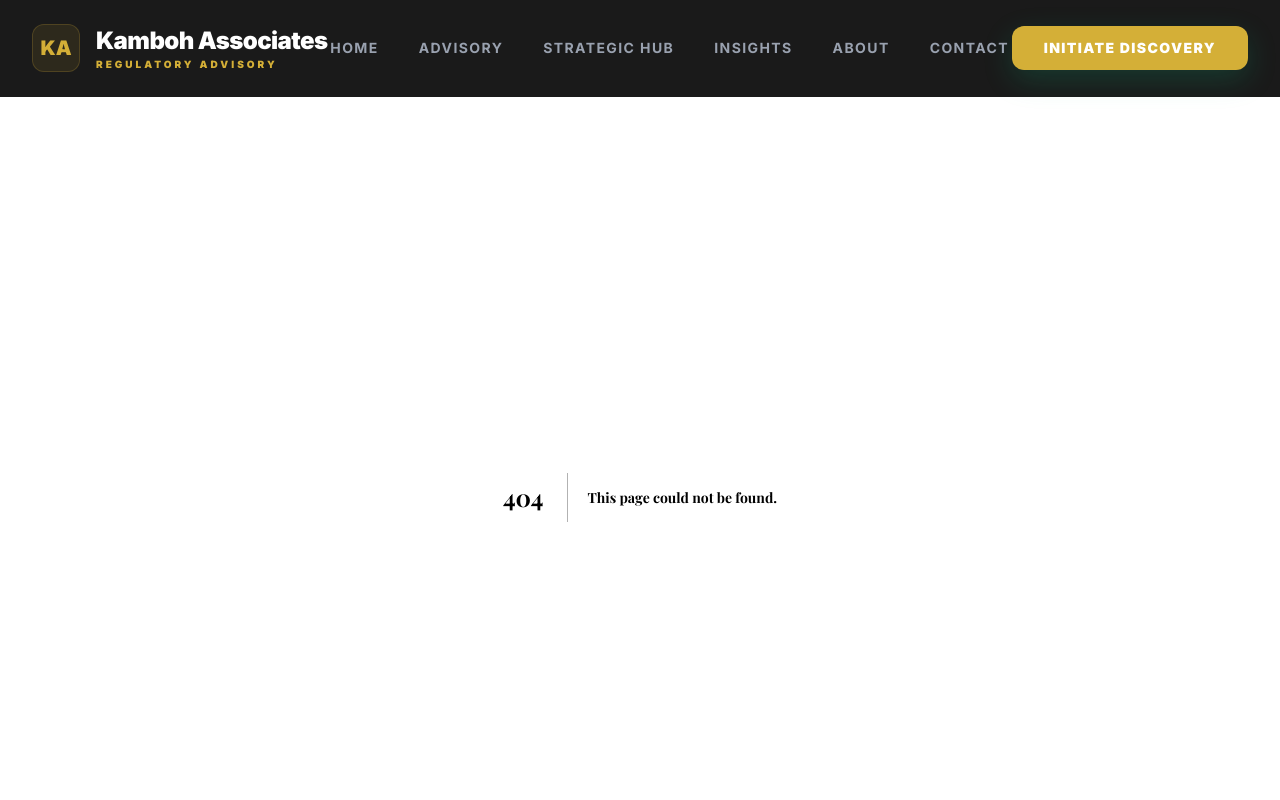
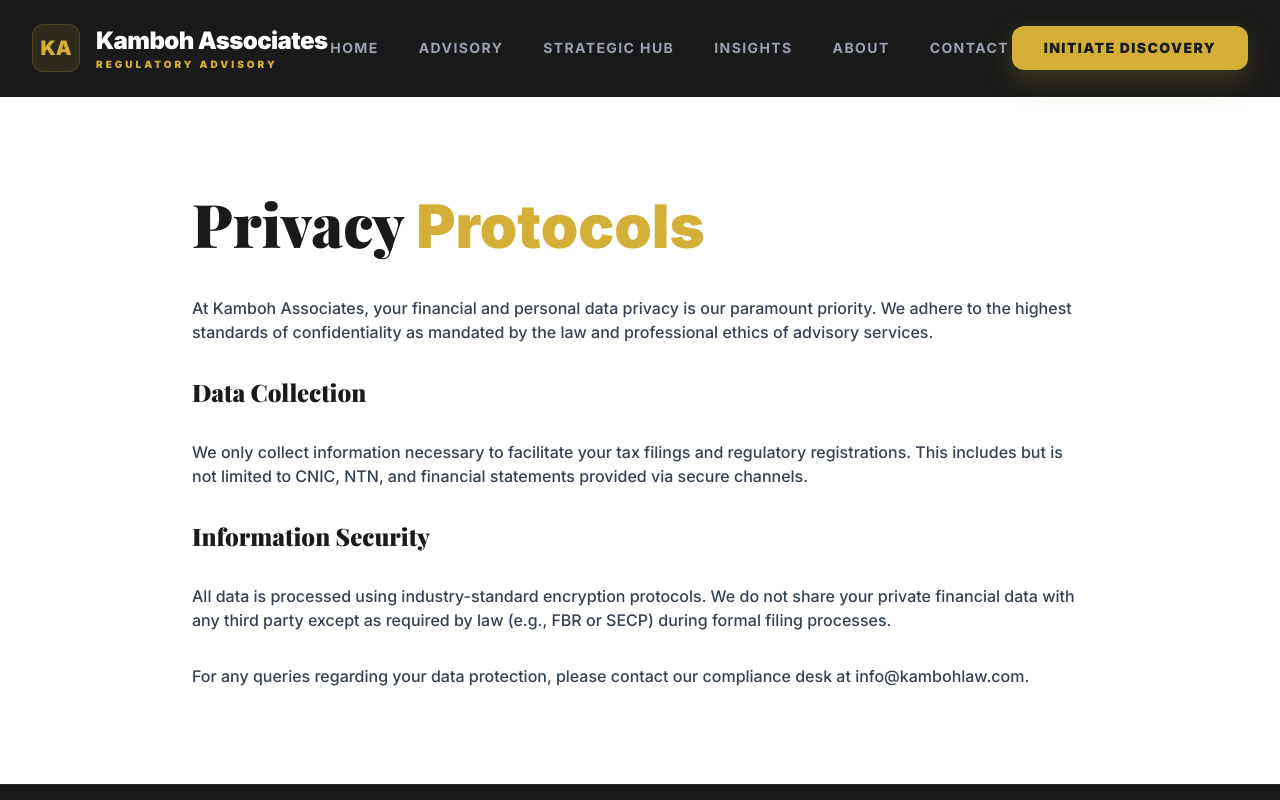
Before and after one commit to Usama-remote-worker/Kamboh-Law-Firm, a Next.js app: page /privacy in a window 1280 px wide. Before the commit this address had no page. Shown: the top 800 px of the page. Built offline with nearby package versions, Linux system fonts and the light colour scheme.

Commit message:
Compliance fix: Updated NTN verification to point directly to official IRIS portal as per audit requirements.

```diff
--- /dev/null
+++ b/src/app/disclaimer/page.tsx
@@ -0,0 +1,20 @@
+import Container from '@/components/common/Container';
+
+export default function Disclaimer() {
+  return (
+    <section className="py-24 bg-white text-primary">
+      <Container>
+        <div className="max-w-4xl mx-auto">
+          <h1 className="text-4xl md:text-6xl font-black mb-10">Regulatory <span className="text-gold">Disclaimer</span></h1>
+          <div className="prose prose-lg prose-gold max-w-none space-y-8 font-medium text-gray-700">
+            <p>The information and tools provided on this website are for educational and estimation purposes only and do not constitute legal or professional tax advice.</p>
+            <h2 className="text-2xl font-black text-primary">No Client Relationship</h2>
+            <p>Use of this website or its tools does not create an attorney-client or advisor-client relationship between you and Kamboh Associates. Such a relationship is only established upon signing a formal engagement letter.</p>
+            <h2 className="text-2xl font-black text-primary">FBR Compliance</h2>
+            <p>While we strive for 100% accuracy based on 2025-26 FBR slabs and SECP regulations, regulatory authorities may change laws without notice. Always verify final figures with a qualified professional.</p>
+          </div>
+        </div>
+      </Container>
+    </section>
+  );
+}
--- /dev/null
+++ b/src/app/privacy/page.tsx
@@ -0,0 +1,21 @@
+import Container from '@/components/common/Container';
+
+export default function PrivacyPolicy() {
+  return (
+    <section className="py-24 bg-white text-primary">
+      <Container>
+        <div className="max-w-4xl mx-auto">
+          <h1 className="text-4xl md:text-6xl font-black mb-10">Privacy <span className="text-gold">Protocols</span></h1>
+          <div className="prose prose-lg prose-gold max-w-none space-y-8 font-medium text-gray-700">
+            <p>At Kamboh Associates, your financial and personal data privacy is our paramount priority. We adhere to the highest standards of confidentiality as mandated by the law and professional ethics of advisory services.</p>
+            <h2 className="text-2xl font-black text-primary">Data Collection</h2>
+            <p>We only collect information necessary to facilitate your tax filings and regulatory registrations. This includes but is not limited to CNIC, NTN, and financial statements provided via secure channels.</p>
+            <h2 className="text-2xl font-black text-primary">Information Security</h2>
+            <p>All data is processed using industry-standard encryption protocols. We do not share your private financial data with any third party except as required by law (e.g., FBR or SECP) during formal filing processes.</p>
+            <p>For any queries regarding your data protection, please contact our compliance desk at info@kambohlaw.com.</p>
+          </div>
+        </div>
+      </Container>
+    </section>
+  );
+}
--- /dev/null
+++ b/src/app/terms/page.tsx
@@ -0,0 +1,21 @@
+import Container from '@/components/common/Container';
+
+export default function TermsOfService() {
+  return (
+    <section className="py-24 bg-white text-primary">
+      <Container>
+        <div className="max-w-4xl mx-auto">
+          <h1 className="text-4xl md:text-6xl font-black mb-10">Service <span className="text-gold">Mandate</span></h1>
+          <div className="prose prose-lg prose-gold max-w-none space-y-8 font-medium text-gray-700">
+            <p>By using the Kamboh Associates platform and tools, you agree to the following terms and conditions governing our advisory relationship.</p>
+            <h2 className="text-2xl font-black text-primary">Advisory Nature</h2>
+            <p>The calculations provided by our free tools (Strategic Hub) are for estimation purposes only. Formal tax liability is determined upon final verification of all documents by our licensed consultants.</p>
+            <h2 className="text-2xl font-black text-primary">User Responsibility</h2>
+            <p>Users are responsible for the accuracy of data entered into our calculators. Kamboh Associates is not liable for errors resulting from incorrect user input.</p>
+            <p>Consultations booked via this site are subject to professional service agreements provided during the engagement.</p>
+          </div>
+        </div>
+      </Container>
+    </section>
+  );
+}
--- a/src/app/tools/ntn-checker/page.tsx
+++ b/src/app/tools/ntn-checker/page.tsx
@@ -95,11 +95,11 @@ export default function NTNCheckerPage() {
 
                     <div className="grid grid-cols-1 md:grid-cols-2 gap-4">
                       <a
-                        href="https://e.fbr.gov.pk/Registration/Verification.aspx"
+                        href="https://iris.fbr.gov.pk/"
                         target="_blank"
                         className="flex items-center justify-between p-6 rounded-2xl bg-primary text-white hover:bg-gold hover:text-primary transition-all group"
                       >
-                        <span className="font-black text-sm uppercase tracking-widest">FBR IRIS Portal</span>
+                        <span className="font-black text-sm uppercase tracking-widest">Official FBR IRIS</span>
                         <ExternalLink className="w-5 h-5 group-hover:scale-110 transition-transform" />
                       </a>
                       <div className="flex items-center justify-between p-6 rounded-2xl bg-muted border border-border">
--- a/src/components/common/Header.tsx
+++ b/src/components/common/Header.tsx
@@ -61,7 +61,7 @@ export default function Header() {
           <div className="flex items-center gap-6">
              <Link
               href="/contact"
-              className="hidden lg:flex px-8 py-3 bg-gold text-white rounded-xl font-black text-sm uppercase tracking-widest hover:bg-white hover:text-primary transition-all duration-300 shadow-[0_10px_30px_rgba(16,185,129,0.2)]"
+              className="hidden lg:flex px-8 py-3 bg-gold text-primary rounded-xl font-black text-sm uppercase tracking-widest hover:bg-white transition-all duration-300 shadow-[0_10px_30px_rgba(212,175,55,0.2)]"
             >
               Initiate Discovery
             </Link>
```
